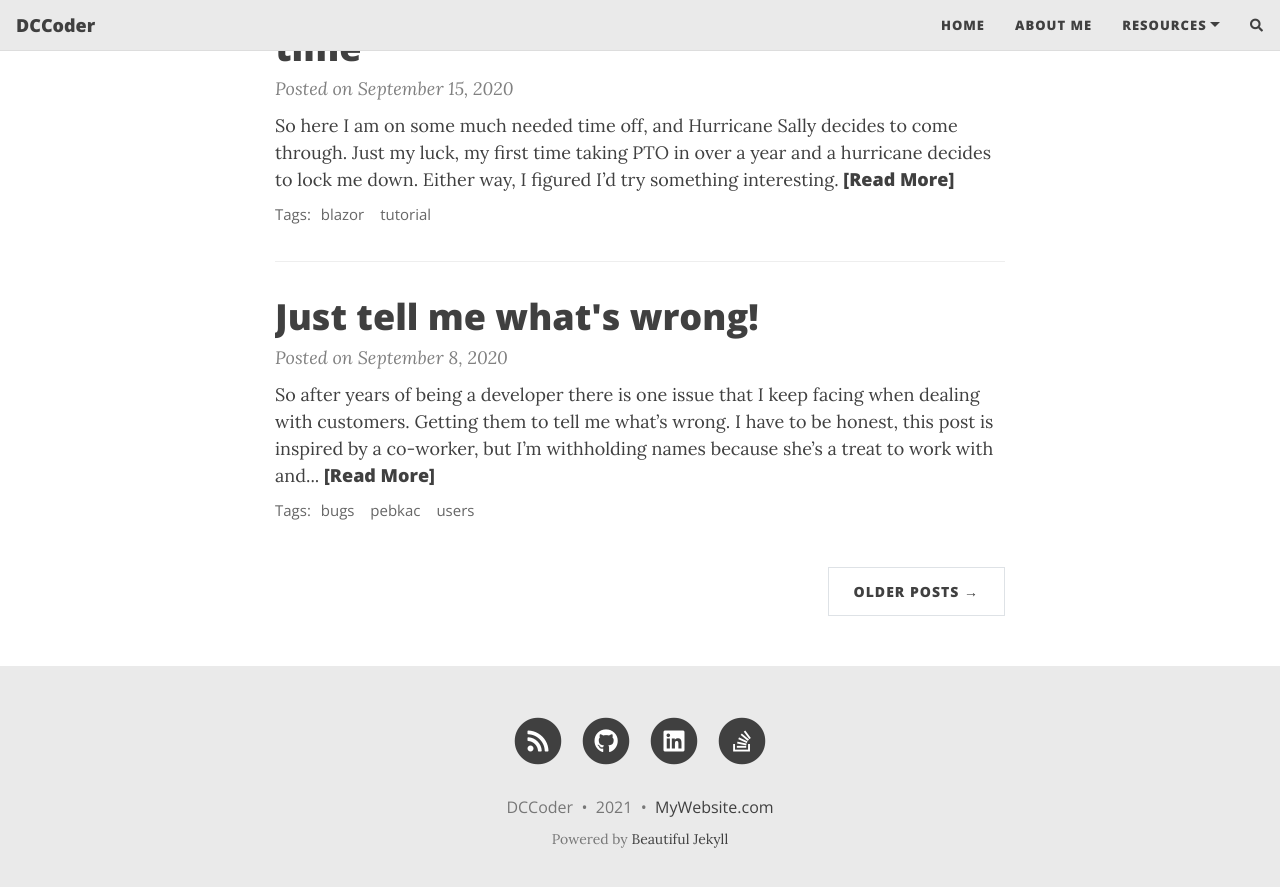
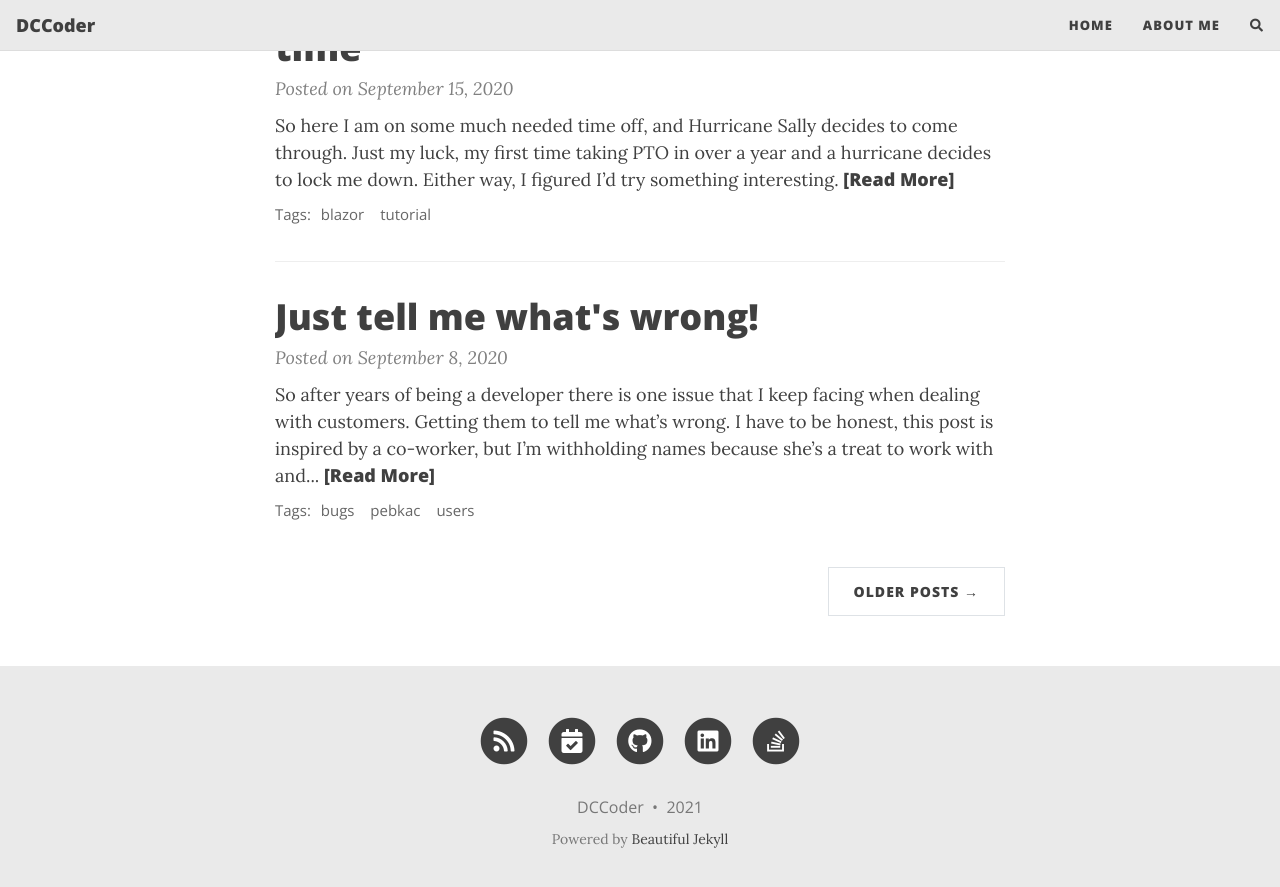
Before and after one commit to DCCoder90/dccoder90.github.io, a Jekyll site: the page built from index.html, in a window 1280 px wide and 900 px high, scrolled down 1155 px. Shown: the top 887 px of the window. Built offline with Jekyll 4.4.1, drawn with Linux system fonts in a browser that asks for light colours; nearby versions of some CDN libraries; the list of posts is cut into pages by our own code; comment, search, counter and statistics services are not loaded; some of the changed lines change nothing that is shown.

Commit message:
Updated site config

```diff
--- a/_config.yml
+++ b/_config.yml
@@ -8,8 +8,6 @@ author: DCCoder
 navbar-links:
   Home: "index"
   About Me: "aboutme"
-  Resources:
-    - Schedule a meeting: "https://calendly.com/dccoder"
 
 # --- Logo --- #
 
@@ -49,14 +47,14 @@ social-network-links:
 #  twitch: yourname
 #  yelp: yourname
 #  telegram: yourname
-#  calendly: yourname
+  calendly: dccoder
 #  mastodon: instance.url/@username
 #  ORCID: your ORCID ID
 #  google-scholar: your google scholar
 
 # If you want to show a link to an RSS in the footer, add the site description here.
 # If you don't want to show an RSS link, remove the following line.
-rss-description: This website is a virtual proof that I'm awesome
+rss-description: Just a guy who likes code.  Feel free to subscribe!
 
 # --- General options --- #
 
@@ -69,7 +67,7 @@ share-links-active:
 
 # How to display the link to your website in the footer
 # Remove this if you don't want a link in the footer
-url-pretty: "MyWebsite.com"
+#url-pretty: "MyWebsite.com"
 
 # Excerpt word length - Truncate the excerpt of each post on the feed page to the specified number of words
 excerpt_length: 50
```
